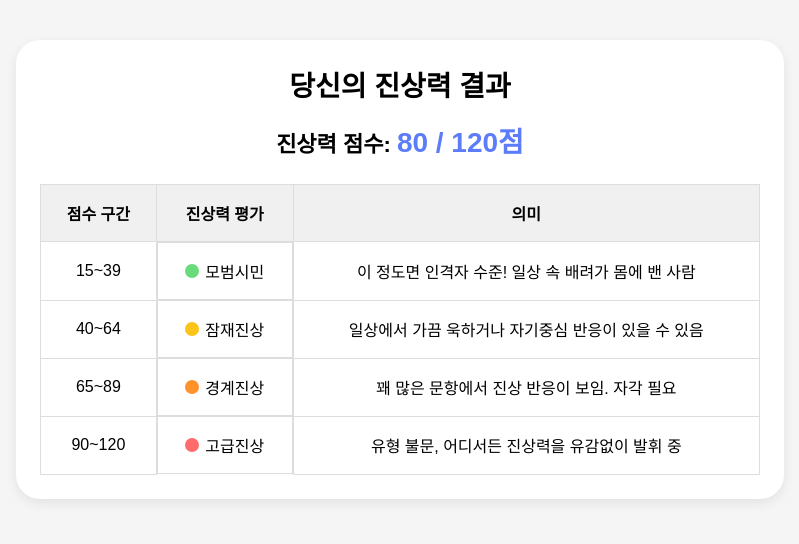
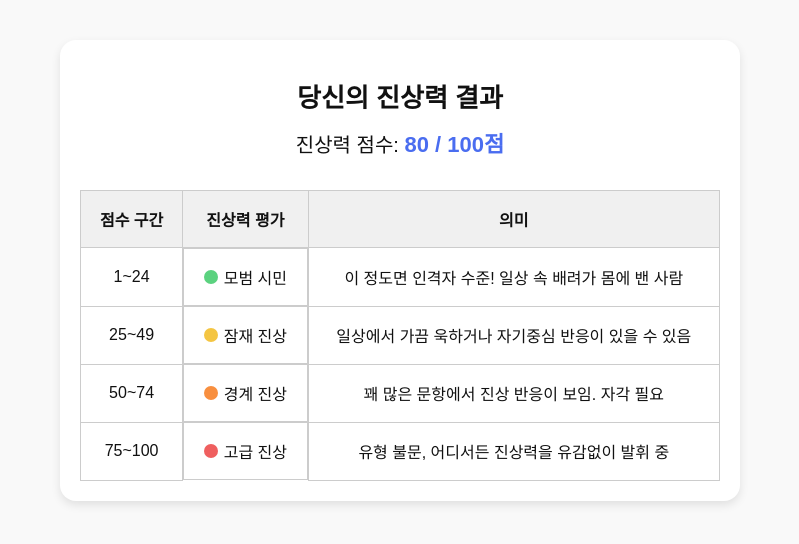
Before and after one commit to yonghheo1/jinsang-test, a plain HTML site: page result.html in a window 1280 px wide. Shown: the whole page, without its empty margins (240-1039 px from the left). Drawn offline with Linux system fonts and the light colour scheme.

Commit message:
Update result.html

```diff
--- a/result.html
+++ b/result.html
@@ -1,62 +1,59 @@
 <!DOCTYPE html>
 <html lang="ko">
 <head>
-  <meta charset="UTF-8" />
-  <meta name="viewport" content="width=device-width, initial-scale=1.0" />
-  <title>진상력 결과</title>
+  <meta charset="UTF-8">
+  <meta name="viewport" content="width=device-width, initial-scale=1.0">
+  <title>당신의 진상력 결과</title>
   <style>
     body {
       font-family: 'Apple SD Gothic Neo', 'Malgun Gothic', sans-serif;
-      background-color: #f5f5f5;
       margin: 0;
       padding: 0;
+      background: #f9f9f9;
+      color: #111;
     }
     .container {
-      max-width: 720px;
+      max-width: 640px;
       margin: 40px auto;
-      padding: 24px;
-      background-color: #fff;
-      border-radius: 24px;
-      box-shadow: 0 4px 12px rgba(0, 0, 0, 0.08);
+      padding: 20px;
+      background: #fff;
+      border-radius: 16px;
+      box-shadow: 0 4px 10px rgba(0, 0, 0, 0.1);
     }
-    .title {
+    h1 {
       text-align: center;
-      font-size: 28px;
-      font-weight: bold;
-      margin-bottom: 16px;
+      font-size: 26px;
+      margin-bottom: 12px;
     }
     .score {
       text-align: center;
-      font-size: 22px;
-      font-weight: bold;
-      margin: 16px 0;
+      font-size: 20px;
+      margin-bottom: 32px;
     }
     .score span {
-      font-size: 28px;
-      color: #5c7cfa;
+      color: #4a6df0;
+      font-weight: bold;
+      font-size: 22px;
     }
     table {
       width: 100%;
       border-collapse: collapse;
-      margin-top: 24px;
+      margin-top: 10px;
     }
     th, td {
-      border: 1px solid #ddd;
+      border: 1px solid #ccc;
       padding: 16px;
-      font-size: 16px;
+      text-align: center;
       vertical-align: middle;
     }
     th {
       background-color: #f0f0f0;
     }
-    td.meaning {
-      text-align: center;
-    }
-    .tag {
+    .label {
       display: flex;
+      justify-content: center;
       align-items: center;
       gap: 6px;
-      justify-content: center;
     }
     .dot {
       width: 14px;
@@ -64,16 +61,16 @@
       border-radius: 50%;
       display: inline-block;
     }
-    .green { background-color: #69db7c; }
-    .yellow { background-color: #fcc419; }
-    .orange { background-color: #ff922b; }
-    .red { background-color: #ff6b6b; }
+    .green { background-color: #5bd27f; }
+    .yellow { background-color: #f4c542; }
+    .orange { background-color: #f88f3f; }
+    .red { background-color: #ef5f5f; }
   </style>
 </head>
 <body>
   <div class="container">
-    <div class="title">당신의 진상력 결과</div>
-    <div class="score">진상력 점수: <span>80 / 120점</span></div>
+    <h1>당신의 진상력 결과</h1>
+    <div class="score">진상력 점수: <span>80 / 100점</span></div>
 
     <table>
       <thead>
@@ -85,24 +82,24 @@
       </thead>
       <tbody>
         <tr>
-          <td style="text-align: center;">15~39</td>
-          <td class="tag"><span class="dot green"></span>모범시민</td>
-          <td class="meaning">이 정도면 인격자 수준! 일상 속 배려가 몸에 밴 사람</td>
+          <td>1~24</td>
+          <td class="label"><span class="dot green"></span>모범 시민</td>
+          <td>이 정도면 인격자 수준! 일상 속 배려가 몸에 밴 사람</td>
         </tr>
         <tr>
-          <td style="text-align: center;">40~64</td>
-          <td class="tag"><span class="dot yellow"></span>잠재진상</td>
-          <td class="meaning">일상에서 가끔 욱하거나 자기중심 반응이 있을 수 있음</td>
+          <td>25~49</td>
+          <td class="label"><span class="dot yellow"></span>잠재 진상</td>
+          <td>일상에서 가끔 욱하거나 자기중심 반응이 있을 수 있음</td>
         </tr>
         <tr>
-          <td style="text-align: center;">65~89</td>
-          <td class="tag"><span class="dot orange"></span>경계진상</td>
-          <td class="meaning">꽤 많은 문항에서 진상 반응이 보임. 자각 필요</td>
+          <td>50~74</td>
+          <td class="label"><span class="dot orange"></span>경계 진상</td>
+          <td>꽤 많은 문항에서 진상 반응이 보임. 자각 필요</td>
         </tr>
         <tr>
-          <td style="text-align: center;">90~120</td>
-          <td class="tag"><span class="dot red"></span>고급진상</td>
-          <td class="meaning">유형 불문, 어디서든 진상력을 유감없이 발휘 중</td>
+          <td>75~100</td>
+          <td class="label"><span class="dot red"></span>고급 진상</td>
+          <td>유형 불문, 어디서든 진상력을 유감없이 발휘 중</td>
         </tr>
       </tbody>
     </table>
```
